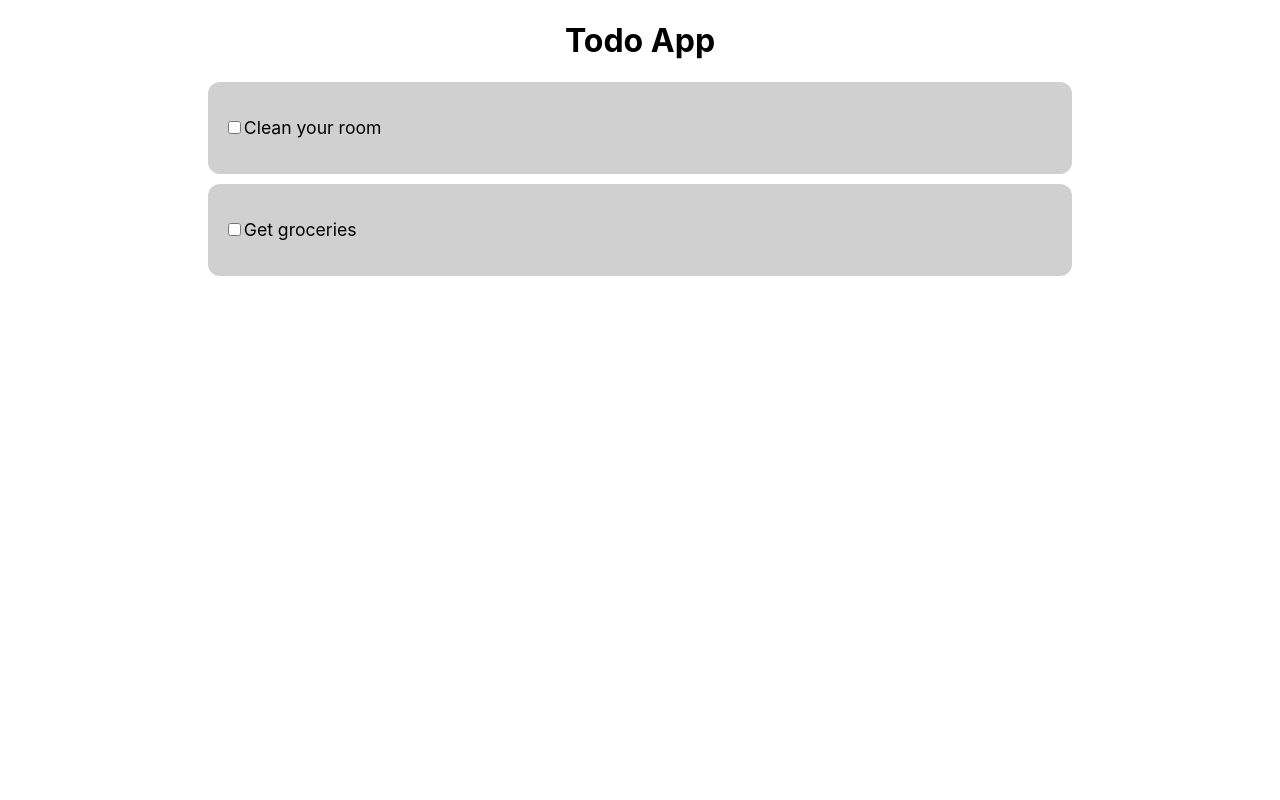
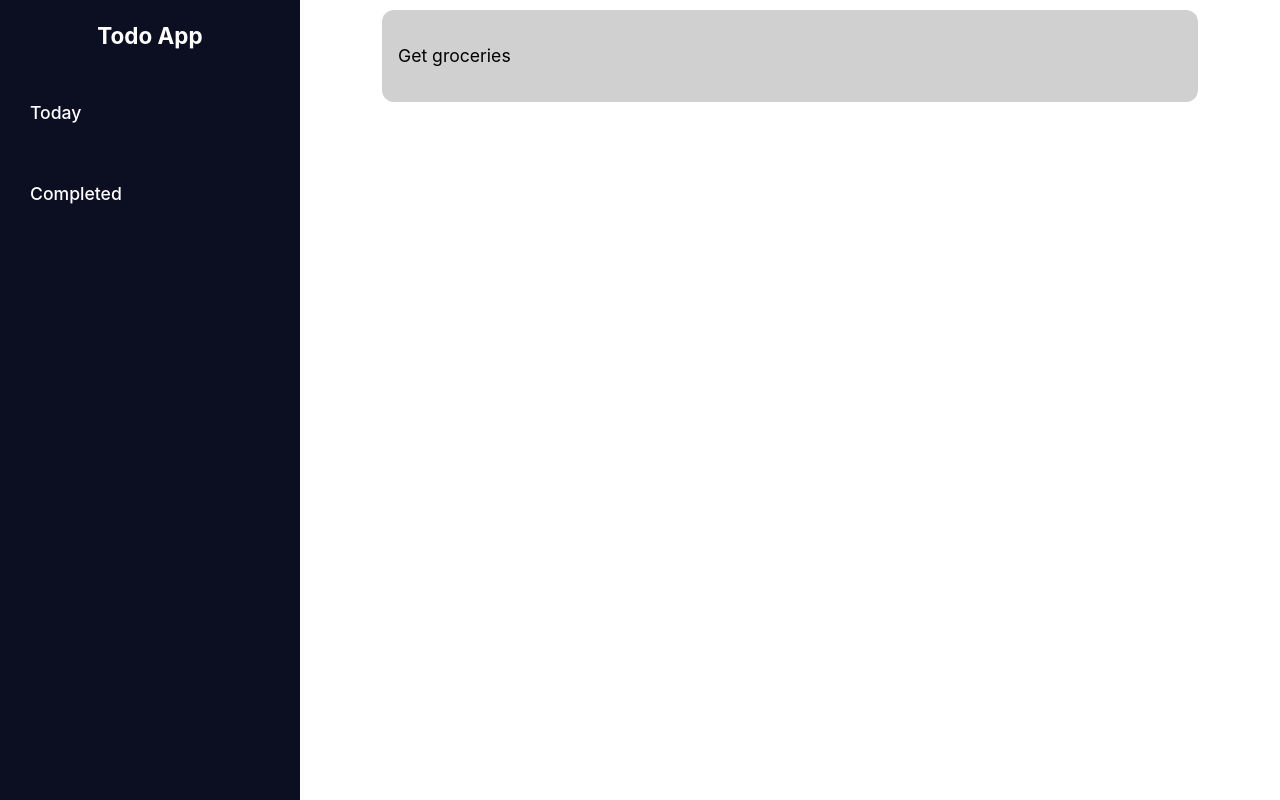
Before and after one commit to wilpola/mock-todo, a React (Create React App) app: page /completed in a window 1280 px wide. Built offline with nearby package versions, Linux system fonts and the light colour scheme.

Commit message:
1 navigation (#3)
* Initializes Navigaiton component

* Adds grid to the project

* Adds today view

* Adds uuidv4

* Adds today view

* Adds TodayPage

* Reformats the grid

* Adds data filtering

```diff
--- a/package.json
+++ b/package.json
@@ -12,6 +12,7 @@
     "react-dom": "^18.2.0",
     "react-router-dom": "^6.8.0",
     "react-scripts": "5.0.1",
+    "uuid": "^9.0.0",
     "web-vitals": "^2.1.4"
   },
   "scripts": {
--- a/src/App.js
+++ b/src/App.js
@@ -1,8 +1,13 @@
 // Imported packages
 import { useState, useEffect } from "react";
+import { BrowserRouter as Router, Routes, Route } from "react-router-dom";
+// Import components
+import { Navigation } from "./components";
 
 // Import styles
 import "./App.scss";
+import { CompletedPage, TodayPage } from "./pages";
+import { v4 as uuidv4 } from 'uuid';
 
 // App component
 function App() {
@@ -17,19 +22,21 @@ function App() {
     if (!lS.getItem("wilp_todo")) {
       const mockData = [
         {
+          id: uuidv4(),
           title: "Clean your room",
           status: "Not Started",
-          date: "",
-          dueDate: "",
-          notes: []
+          date: new Date().toLocaleDateString('en-US'),
+          dueDate: "2/3/2023",
+          notes: [],
         },
         {
-          title: 'Get groceries',
-          status: 'Not started',
-          date: new Date(),
-          dueDate: '',
-          notes: ''
-        }
+          id: uuidv4(),
+          title: "Get groceries",
+          status: "completed",
+          date: new Date().toLocaleDateString('en-US'),
+          dueDate: "",
+          notes: "",
+        },
       ];
       lS.setItem("wilp_todo", JSON.stringify(mockData));
     } else {
@@ -38,19 +45,25 @@ function App() {
   }, []);
 
   return (
+    <Router>
       <div className="App">
-      <h1> Todo App</h1>
+        <Navigation />
         <div id="todo-container">
-        {todos.map((item, key) => {
+          <Routes>
+            <Route path="/today" element={<TodayPage data={todos} />} />
+            <Route path="/completed" element={<CompletedPage data={todos} />} />
+          </Routes>
+          {/* {todos.map((item, key) => {
             return (
               <div className="todoItem" key={key}>
-              <input type={"checkbox"} className='checkbox'/>
+                <input type={"checkbox"} className="checkbox" />
                 <p>{item.title}</p>{" "}
               </div>
             );
-        })}
+          })} */}
         </div>
       </div>
+    </Router>
   );
 }
 
--- a/src/App.scss
+++ b/src/App.scss
@@ -2,7 +2,21 @@
   h1 {
     text-align: center;
   }
+  height: 100vh;
+  width: 100vw;
+  display: grid;
+  grid-template-columns: 300px 1fr;
+  grid-template-rows: 70px 1fr 1fr 1fr;
+  grid-template-areas:
+    "nav ."
+    "nav todo "
+    "nav todo "
+    "nav todo ";
+
+  .todo-container {
+    grid-area: todo;
   }
+
   .todoItem {
     display: flex;
     flex-direction: row;
@@ -10,7 +24,8 @@
     line-height: 60px;
     align-items: center;
     background-color: rgb(208, 208, 208);
-  max-width: 75ch;
+    // max-width: 75ch;
+    width: 80%;
     margin: 10px auto;
     padding: 15px;
     border: 1px solid transparent;
@@ -21,4 +36,8 @@
     &:hover {
       cursor: pointer;
     }
+    p {
+      padding-left: 12px;
     }
+  }
+}
--- /dev/null
+++ b/src/components/Navigation/index.js
@@ -0,0 +1,27 @@
+// @author: wilpola
+// This file contains the navigaiton component
+
+// imported packages
+import { useState, useEffect} from 'react';
+import { NavLink as Link } from 'react-router-dom';
+import './navigation.scss';
+
+// Navigation component
+const Navigation = () => {
+
+    // All rendered content
+    return (
+        <nav id="Navigation">
+            <div className="nav-logo">
+                <h3> Todo App</h3>
+            </div>
+            <div className="nav-links">
+                <Link end to={'/today'}>Today</Link>
+                <Link end to={'/completed'}>Completed</Link>
+            </div>
+        </nav>
+    )
+}
+
+// export component
+export default Navigation;
--- /dev/null
+++ b/src/components/Navigation/navigation.scss
@@ -0,0 +1,26 @@
+#Navigation {
+  grid-area: nav;
+  width: 300px;
+  height: 100vh;
+  background-color: rgb(12, 15, 33);
+
+  display: flex;
+  flex-direction: column;
+
+  .nav-logo {
+    text-align: center;
+    font-size: 1.2rem;
+    color: white;
+  }
+  .nav-links {
+    display: flex;
+    flex-direction: column;
+    a {
+        margin: 30px;
+        text-decoration: none;
+        color: white;
+        font-size: 1.1rem;
+        font-weight: 500;
+    }
+  }
+}
--- /dev/null
+++ b/src/components/index.js
@@ -0,0 +1,11 @@
+// @author: wilpola
+// This file imports and exports all of the components
+
+// Imported components
+import Navigation from './Navigation'
+
+
+// Export the components
+export {
+    Navigation
+}
--- /dev/null
+++ b/src/pages/Completed/index.js
@@ -0,0 +1,34 @@
+// @author: wilpola
+// @desc: This component will only display completed items
+
+// Imports
+
+// imported styles
+
+// Completed component
+const CompletedPage = (params) => {
+
+  // All rendered content
+  return (
+    <div className="completed-container">
+      {/* {params.data.filter((item, key) => {
+        if (item.status === "completed") {
+          return (
+            <div className="todoItem" key={key}>
+              <p>{item.title}</p>
+            </div>
+          );
+        }
+        return "";
+      })} */}
+      {params.data
+        .filter((status) => status.status === "completed")
+        .map((item, key) => (
+          <div key={key} className="todoItem">{item.title}</div>
+        ))}
+    </div>
+  );
+};
+
+//export page
+export default CompletedPage;
--- /dev/null
+++ b/src/pages/Today/index.js
@@ -0,0 +1,28 @@
+// @author: wilpola
+// @desc: This is file contains the Today Page
+
+// imports
+
+// Import styles
+
+// TodayPage component
+const TodayPage = (params) => {
+  // all Rendered content
+
+  return (
+    <div className="today-container">
+      {params.data
+        .filter(
+          (data) => data.dueDate === new Date().toLocaleDateString("us-en")
+        )
+        .map((item, key) => (
+          <div key={key} className="todoItem">
+            {item.title}
+          </div>
+        ))}
+    </div>
+  );
+};
+
+// Export page
+export default TodayPage;
--- /dev/null
+++ b/src/pages/index.js
@@ -0,0 +1,9 @@
+// @author: wilpola
+// @desc: This file is a single point of imports and exports for pages
+
+// Import pages
+import TodayPage from "./Today";
+import CompletedPage from "./Completed";
+
+//export pages
+export { TodayPage, CompletedPage };
```
Also changed, not shown: 1 other file (tests, documents, lock files or other folders). Lines whose indentation alone changed are shown as unchanged.
